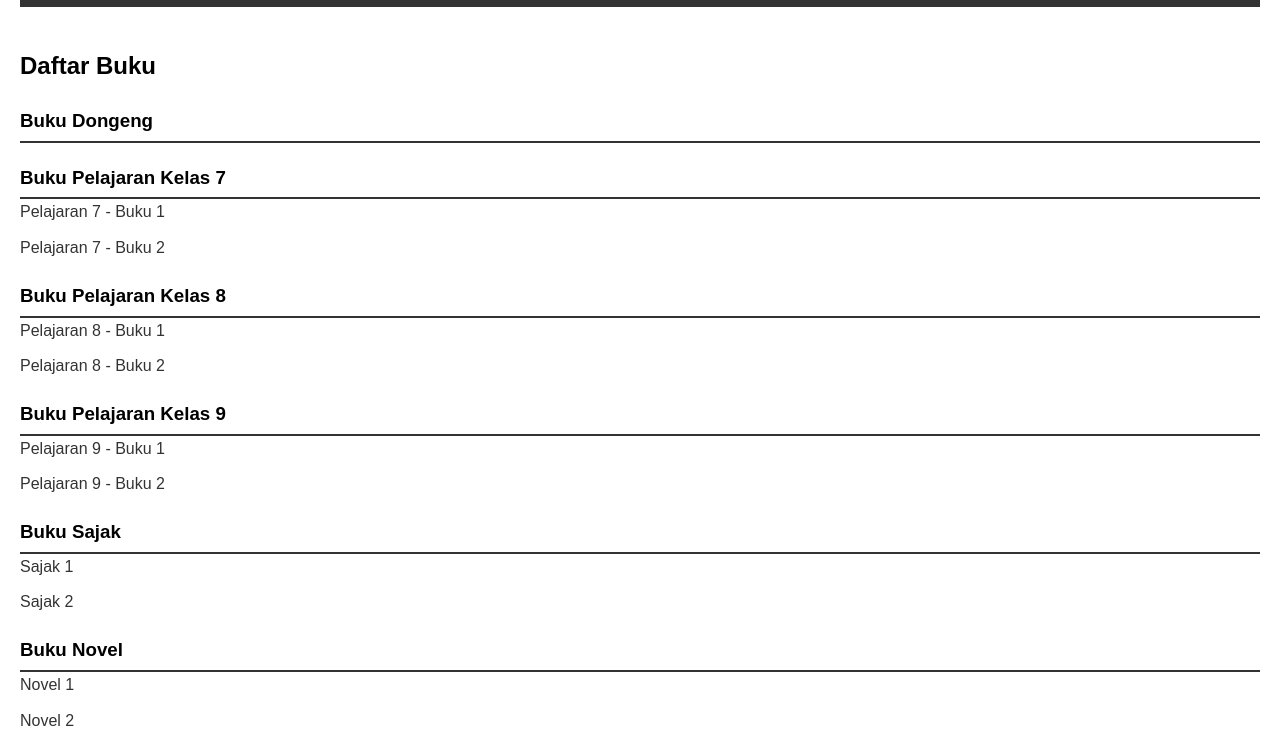
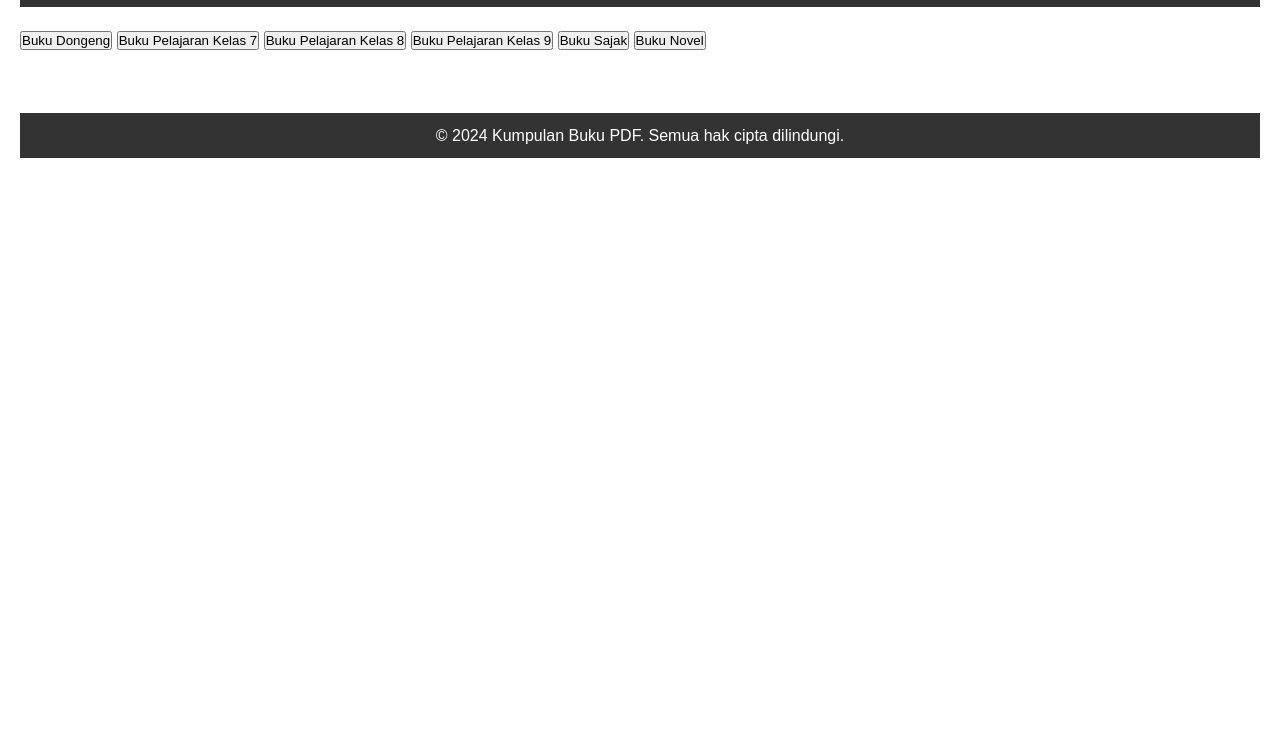
Before and after one commit to Pipin531/elib.github.io, a plain HTML site: page index.html in a window 1280 px wide. Shown: the part 64-800 px from the top of the page. Drawn offline with Linux system fonts and the light colour scheme.

Commit message:
Update index.html

```diff
--- a/index.html
+++ b/index.html
@@ -11,51 +11,62 @@
         <h1>Kumpulan Buku PDF</h1>
     </header>
     <main>
-        <section class="book-list">
-            <h2>Daftar Buku</h2>
-
-            <h3>Buku Dongeng</h3>
-
-            <h3>Buku Pelajaran Kelas 7</h3>
-            <ul>
-                <li><a href="pdfs/pelajaran7_1.pdf" target="_blank">Pelajaran 7 - Buku 1</a></li>
-                <li><a href="pdfs/pelajaran7_2.pdf" target="_blank">Pelajaran 7 - Buku 2</a></li>
-            </ul>
-
-            <h3>Buku Pelajaran Kelas 8</h3>
-            <ul>
-                <li><a href="pdfs/pelajaran8_1.pdf" target="_blank">Pelajaran 8 - Buku 1</a></li>
-                <li><a href="pdfs/pelajaran8_2.pdf" target="_blank">Pelajaran 8 - Buku 2</a></li>
-            </ul>
-
-            <h3>Buku Pelajaran Kelas 9</h3>
-            <ul>
-                <li><a href="pdfs/pelajaran9_1.pdf" target="_blank">Pelajaran 9 - Buku 1</a></li>
-                <li><a href="pdfs/pelajaran9_2.pdf" target="_blank">Pelajaran 9 - Buku 2</a></li>
-            </ul>
-
-            <h3>Buku Sajak</h3>
-            <ul>
-                <li><a href="pdfs/sajak1.pdf" target="_blank">Sajak 1</a></li>
-                <li><a href="pdfs/sajak2.pdf" target="_blank">Sajak 2</a></li>
-            </ul>
-
-            <h3>Buku Novel</h3>
-            <ul>
-                <li><a href="pdfs/novel1.pdf" target="_blank">Novel 1</a></li>
-                <li><a href="pdfs/novel2.pdf" target="_blank">Novel 2</a></li>
-            </ul>
-
-            <ul>
-                <li><a href="pdfs/Daun-Daun Istimewa.pdf target="_blank">Daun-Daun Istimewa</a></li>
-                <li><a href="pdfs/Dongeng untuk Santi.pdf" target="_blank">Dongeng untuk Santi</a></li>
-                <li><a href="pdfs/Jangan Dekat-dekat.pdf" target="_blank">Jangan Dekat-dekat</a></li>
-            </ul>
-
-        </section>
+        <div class="container">
+            <nav class="book-categories">
+                <button class="category-btn" onclick="showBooks('dongeng')">Buku Dongeng</button>
+                <button class="category-btn" onclick="showBooks('pelajaran7')">Buku Pelajaran Kelas 7</button>
+                <button class="category-btn" onclick="showBooks('pelajaran8')">Buku Pelajaran Kelas 8</button>
+                <button class="category-btn" onclick="showBooks('pelajaran9')">Buku Pelajaran Kelas 9</button>
+                <button class="category-btn" onclick="showBooks('sajak')">Buku Sajak</button>
+                <button class="category-btn" onclick="showBooks('novel')">Buku Novel</button>
+            </nav>
+            <section class="book-list" id="book-list">
+                <!-- Daftar buku akan ditampilkan di sini -->
+            </section>
+        </div>
     </main>
     <footer>
         <p>&copy; 2024 Kumpulan Buku PDF. Semua hak cipta dilindungi.</p>
     </footer>
+
+    <script>
+        const books = {
+            dongeng: [
+                { title: 'Daun-Daun Istimewa', file: 'pdfs/Daun-Daun Istimewa.pdf' },
+                { title: 'Dongeng untuk Santi', file: 'pdfs/Dongeng untuk Santi.pdf' }
+            ],
+            pelajaran7: [
+                { title: 'Pelajaran 7 - Buku 1', file: 'pdfs/pelajaran7_1.pdf' },
+                { title: 'Pelajaran 7 - Buku 2', file: 'pdfs/pelajaran7_2.pdf' }
+            ],
+            pelajaran8: [
+                { title: 'Pelajaran 8 - Buku 1', file: 'pdfs/pelajaran8_1.pdf' },
+                { title: 'Pelajaran 8 - Buku 2', file: 'pdfs/pelajaran8_2.pdf' }
+            ],
+            pelajaran9: [
+                { title: 'Pelajaran 9 - Buku 1', file: 'pdfs/pelajaran9_1.pdf' },
+                { title: 'Pelajaran 9 - Buku 2', file: 'pdfs/pelajaran9_2.pdf' }
+            ],
+            sajak: [
+                { title: 'Sajak 1', file: 'pdfs/sajak1.pdf' },
+                { title: 'Sajak 2', file: 'pdfs/sajak2.pdf' }
+            ],
+            novel: [
+                { title: 'Novel 1', file: 'pdfs/novel1.pdf' },
+                { title: 'Novel 2', file: 'pdfs/novel2.pdf' }
+            ]
+        };
+
+        function showBooks(category) {
+            const bookList = document.getElementById('book-list');
+            bookList.innerHTML = ''; // Clear previous list
+            const categoryBooks = books[category] || [];
+            categoryBooks.forEach(book => {
+                const listItem = document.createElement('li');
+                listItem.innerHTML = `<a href="${book.file}" target="_blank">${book.title}</a>`;
+                bookList.appendChild(listItem);
+            });
+        }
+    </script>
 </body>
 </html>
```
